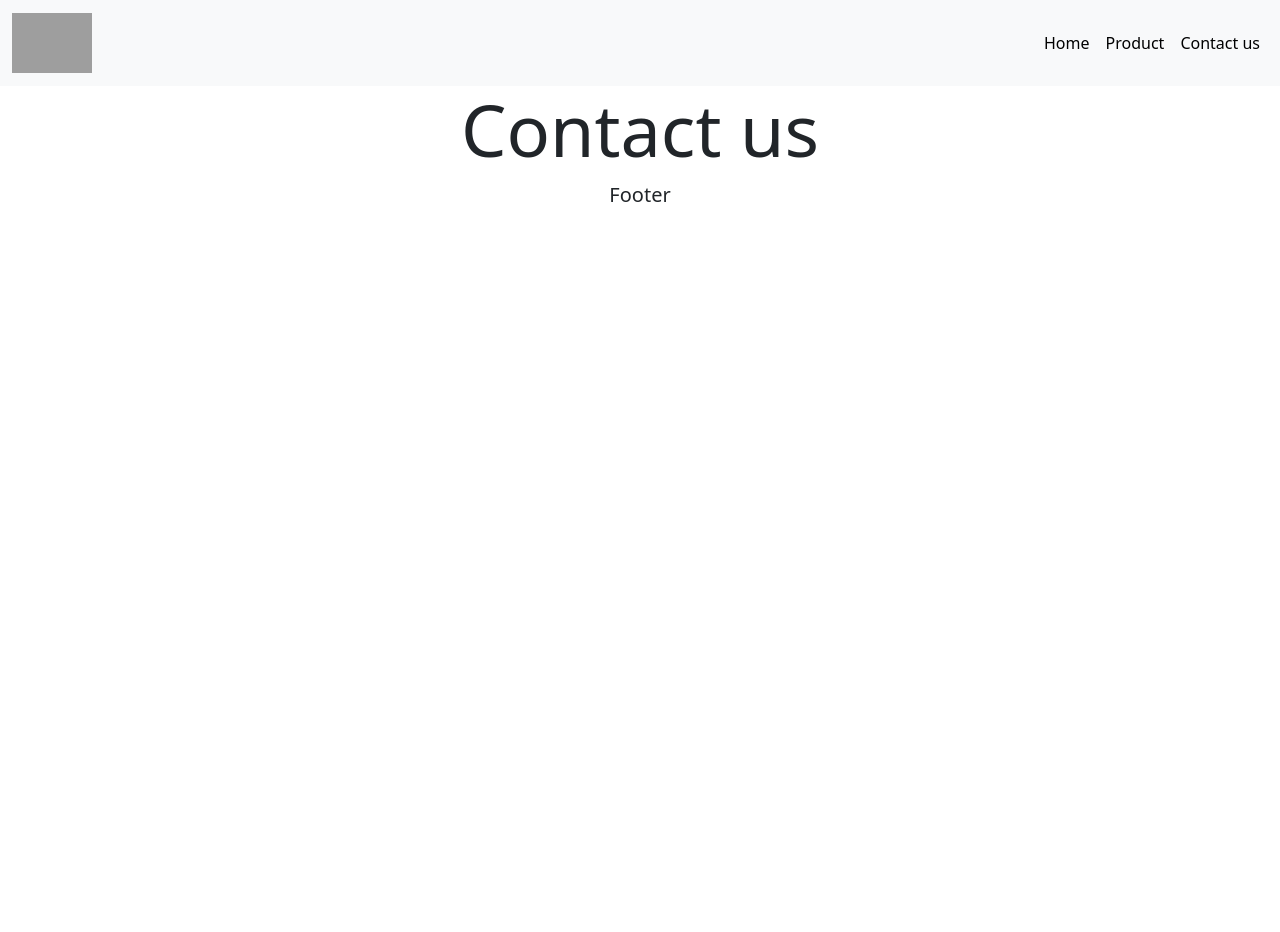
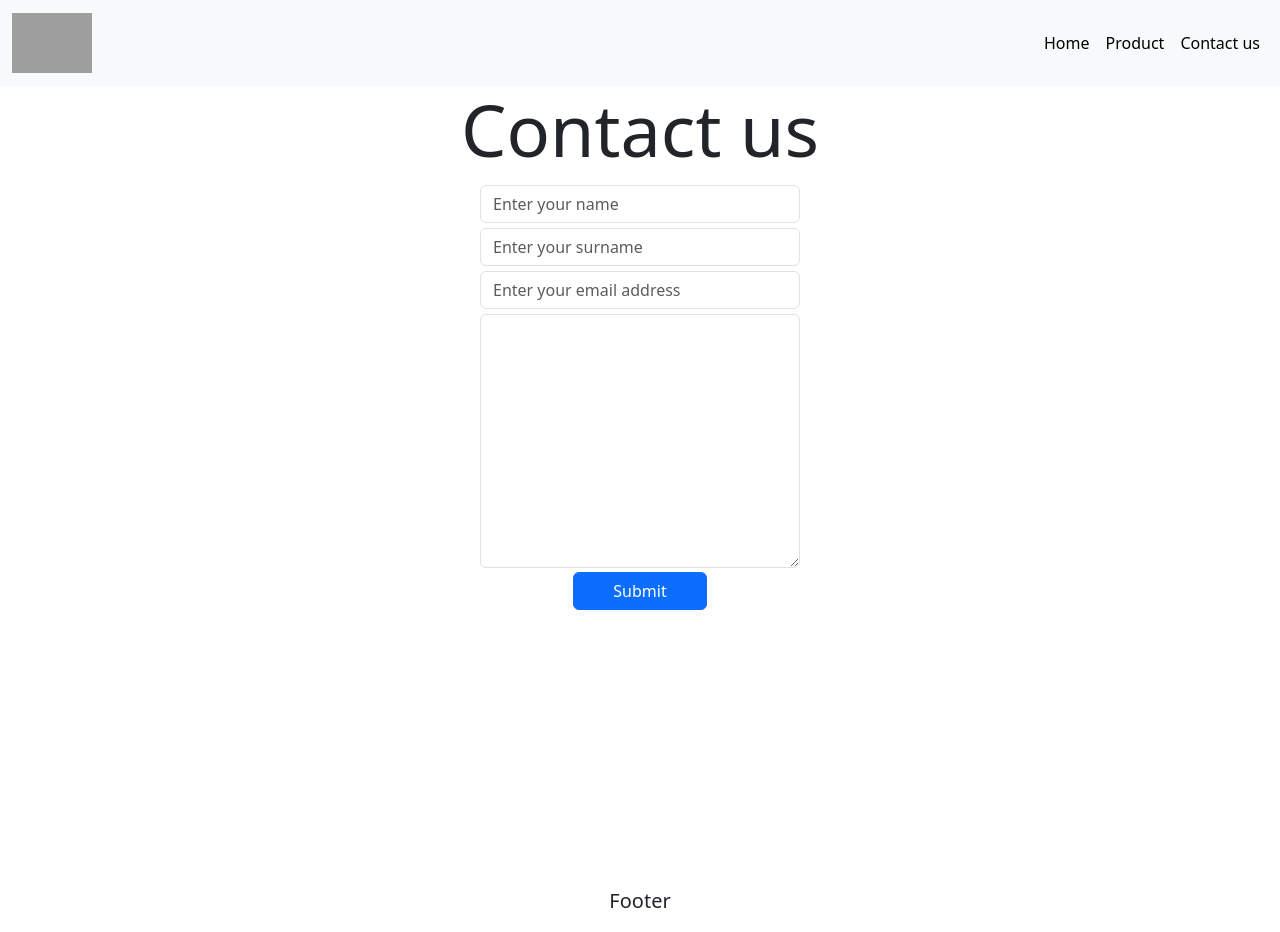
Before and after one commit to codjoelmayer/laptop, a plain HTML site: page html/contact.html in a window 1280 px wide. Before the commit the page ends 800 px from the top, so only its background shows below. Drawn offline with nearby package versions, Linux system fonts and the light colour scheme; grey boxes are pictures that could not be loaded.

Commit message:
Contact page

```diff
--- a/css/style.css
+++ b/css/style.css
@@ -1,3 +1,6 @@
+:root{
+    --border-color: rgba(48, 176, 31, 0.6);
+}
 /* Bootstrap's icon */
 @import url("https://cdn.jsdelivr.net/npm/bootstrap-icons@1.10.5/font/bootstrap-icons.css");
 /* Logo */
@@ -8,7 +11,7 @@ img[alt="Logo"] {
 body {
     display: grid;
     grid-template-columns: repeat(3, 1fr);
-    grid-template-rows: auto 1fr auto;
+    grid-template-rows: auto 100vh auto;
     text-align: center;
 }
 /* nav, main, footer */
@@ -26,10 +29,19 @@ nav, main, footer {
     padding-block: .3rem;
     text-align: center;
 }
-
+/* Contact page */
+.form {
+    width: 20rem;
+}
+.form>* {
+    margin-block: .3rem;
+}
+.form input:hover, .form textarea:hover{
+    outline: 3px solid var(--border-color);
+}
 @media screen and (width < 900px) {
     .productListing >* {
         border-radius: 5%;
-        border: 2px solid green;
+        border: 2px solid var(--border-color);
     }
 }
--- a/html/contact.html
+++ b/html/contact.html
@@ -39,19 +39,22 @@
         <div class="row">
             <h2 class="display-2">Contact us</h2>
         </div>
-        <div class="row">
-            <form class="container">
+        <div class="row justify-content-center">
+            <form class="form">
                 <div class="row">
-
+                    <input type="text" class="form-control" placeholder="Enter your name" name="firstName" required>
                 </div>
                 <div class="row">
-
+                    <input type="text" class="form-control" placeholder="Enter your surname" name="surname" required>
                 </div>
                 <div class="row">
-
+                    <input type="email" class="form-control" placeholder="Enter your email address" name="email" required>
                 </div>
                 <div class="row">
-
+                    <textarea class="form-control" name="message" cols="30" rows="10"></textarea>
+                </div>
+                <div class="row justify-content-center">
+                    <button class=" col-5 btn btn-primary">Submit</button>
                 </div>
             </form>
         </div>
```
